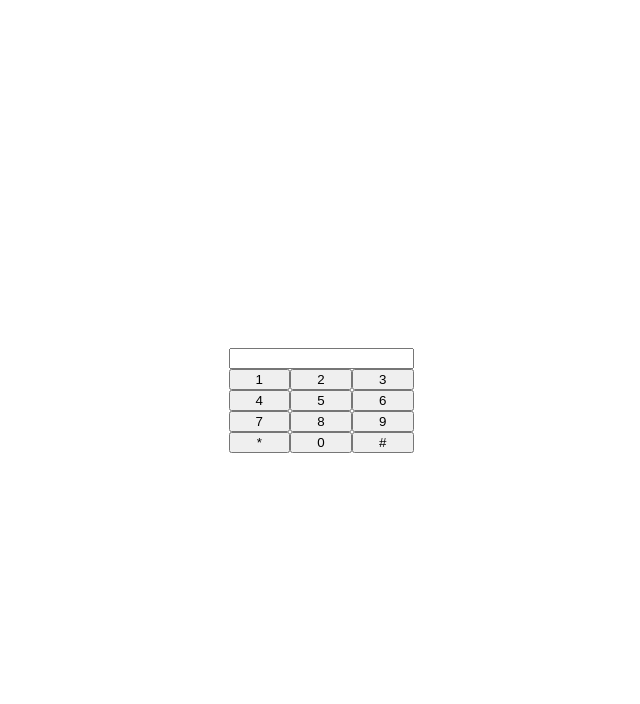
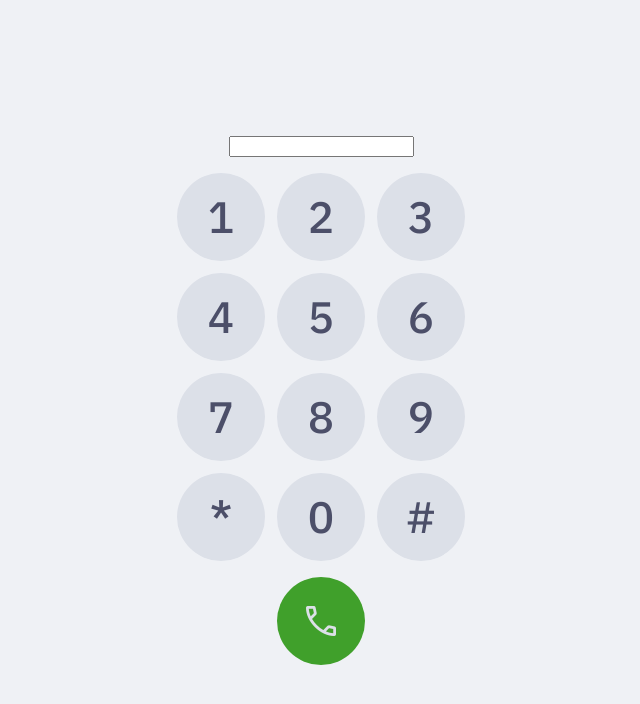
Before and after one commit to SenhorLime/simple-phone-dialer, a plain HTML site: page index.html in a window 1280 px wide. Shown: the whole page, without its empty margins (319-959 px from the left). Drawn offline with nearby package versions, Linux system fonts and the light colour scheme.

Commit message:
Adicionando estilos nos botões

```diff
--- a/index.html
+++ b/index.html
@@ -5,6 +5,10 @@
     <meta name="viewport" content="width=device-width, initial-scale=1.0" />
     <link rel="stylesheet" href="reset.css" />
     <link rel="stylesheet" href="styles.css" />
+    <link
+      rel="stylesheet"
+      href="https://fonts.googleapis.com/css2?family=Material+Symbols+Outlined:opsz,wght,FILL,GRAD@20..48,100..700,0..1,-50..200&icon_names=call"
+    />
     <title>Phone Dialer</title>
   </head>
   <body>
@@ -27,6 +31,8 @@
           <input type="button" value="0" />
           <input type="button" value="#" />
         </div>
+
+        <button class="material-symbols-outlined">call</button>
       </section>
     </main>
     <footer></footer>
--- a/styles.css
+++ b/styles.css
@@ -1,15 +1,69 @@
 @import url("https://fonts.googleapis.com/css2?family=IBM+Plex+Sans:ital,wght@0,100..700;1,100..700&family=Poppins:ital,wght@0,100;0,200;0,300;0,400;0,500;0,600;0,700;0,800;0,900;1,100;1,200;1,300;1,400;1,500;1,600;1,700;1,800;1,900&display=swap");
+
+:root {
+  --primary-color: #eff1f5;
+  --secundary-color: #dce0e8;
+  --tertiary-color: #e6e9ef;
+  --primary-green-color: #40a02b;
+  --secondary-green-color: #40a02bc8;
+  --red-color: #d20f39;
+  --primary-text-color: #4c4f69;
+  --secondary-text-color: #6c6f85;
+}
 
 body {
   height: 100vh;
   display: flex;
   align-items: center;
   justify-content: center;
+  background-color: var(--primary-color);
+}
+
+section {
+  display: flex;
+  flex-direction: column;
+  align-items: center;
+  gap: 1rem;
 }
 
 .dialpad {
-    display: grid;
-    grid-template-columns: 1fr 1fr 1fr;
-    align-content: center;
-    justify-content: center;
+  display: grid;
+  gap: 0.75rem;
+  grid-template-columns: 1fr 1fr 1fr;
+  align-content: center;
+  justify-content: center;
 }
+
+input[type="button"] {
+  font-family: "IBM Plex Sans", sans-serif;
+  width: 5.5rem;
+  height: 5.5rem;
+  font-weight: 500;
+  font-size: 2.75rem;
+  border: none;
+  border-radius: 50rem;
+  background-color: var(--secundary-color);
+  color: var(--primary-text-color);
+}
+
+input[type="button"]:hover {
+  background-color: var(--tertiary-color);
+  color: var(--secondary-text-color);
+}
+
+button {
+  font-family: "IBM Plex Sans", sans-serif;
+  width: 5.5rem;
+  height: 5.5rem;
+  font-weight: 500;
+  font-size: 2.5rem !important;
+  border: none;
+  border-radius: 50rem;
+  background-color: var(--primary-green-color);
+  color: var(--secundary-color);
+}
+
+button:hover {
+  background-color: var(--secondary-green-color);
+  color: var(--tertiary-color);
+}
```
